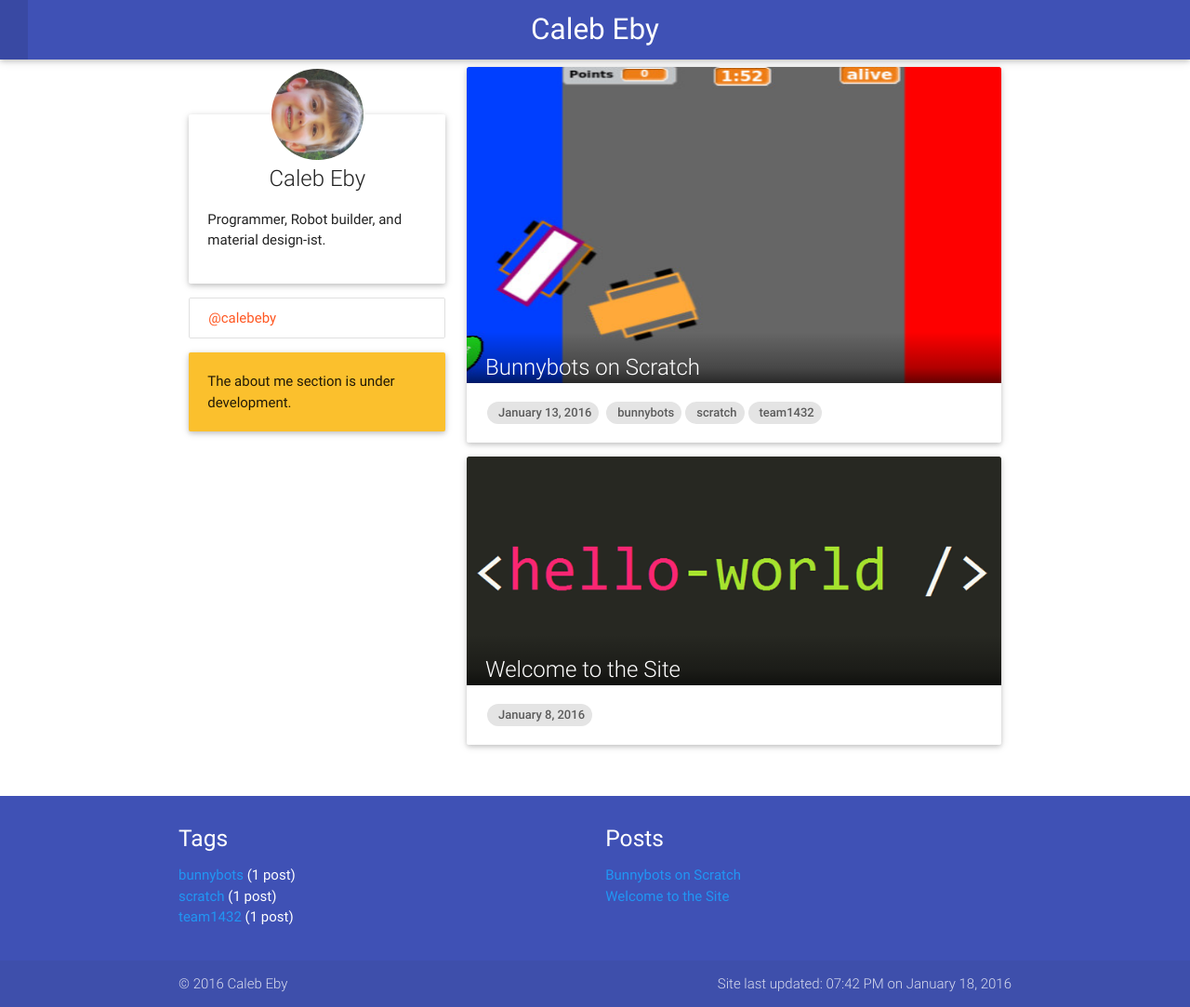
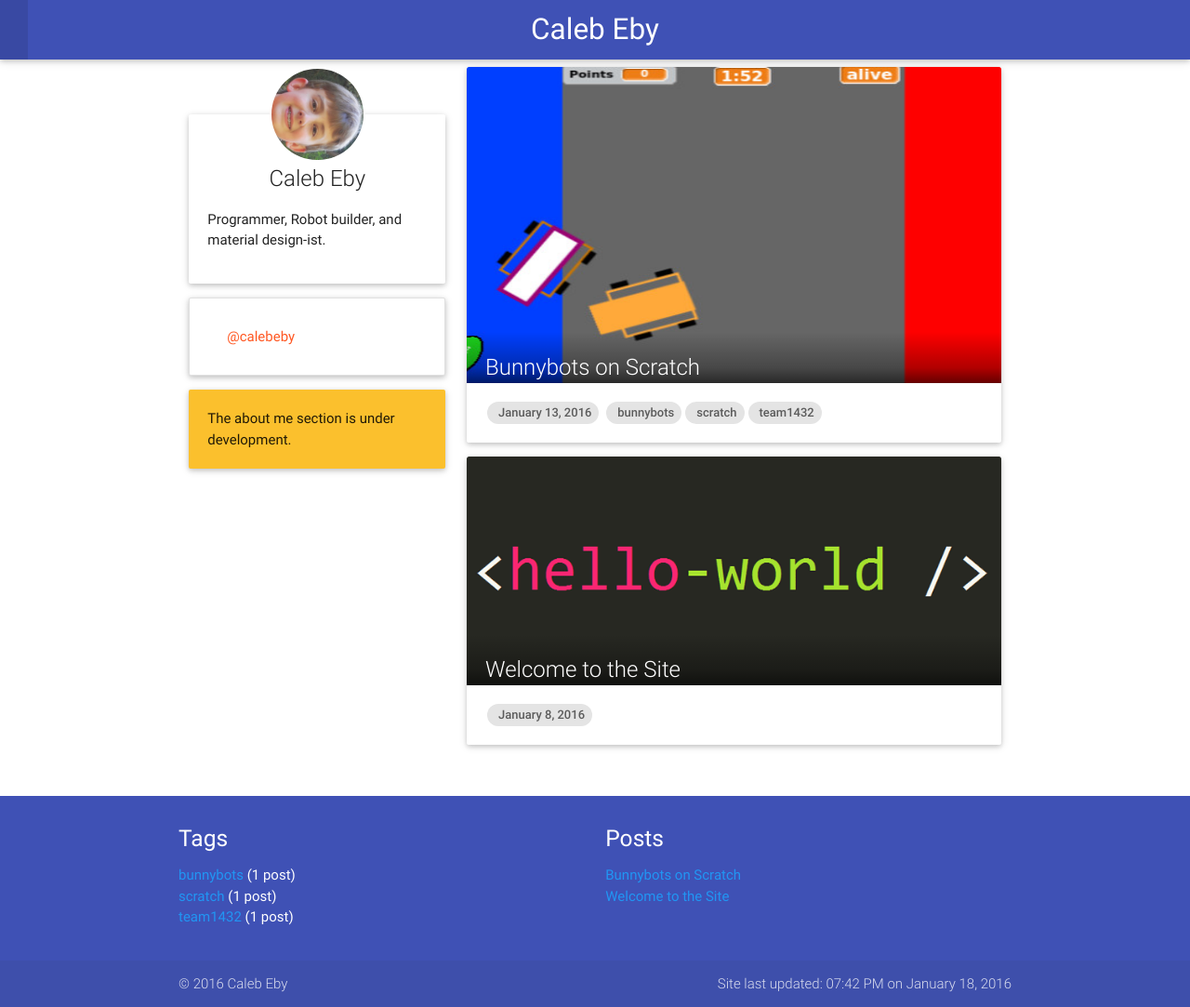
Before and after one commit to calebeby/calebeby.github.io, a Jekyll site: the page built from index.html, in a window 1280 px wide. Shown: the whole page at 93% size. Built offline with Jekyll 4.4.1, drawn with Linux system fonts in a browser that asks for light colours; nearby versions of some CDN libraries.

Commit message:
add card

```diff
--- a/index.html
+++ b/index.html
@@ -12,7 +12,7 @@ permalink: /
         {% capture about %}{% include about.markdown %}{% endcapture %}
         {{ about | markdownify }}
       </div>
-      <div class="collection">
+      <div class="card-panel collection">
         <a href="#!" class="collection-item">@calebeby</a>
       </div>
       <div class="card-panel yellow darken-2">
```
